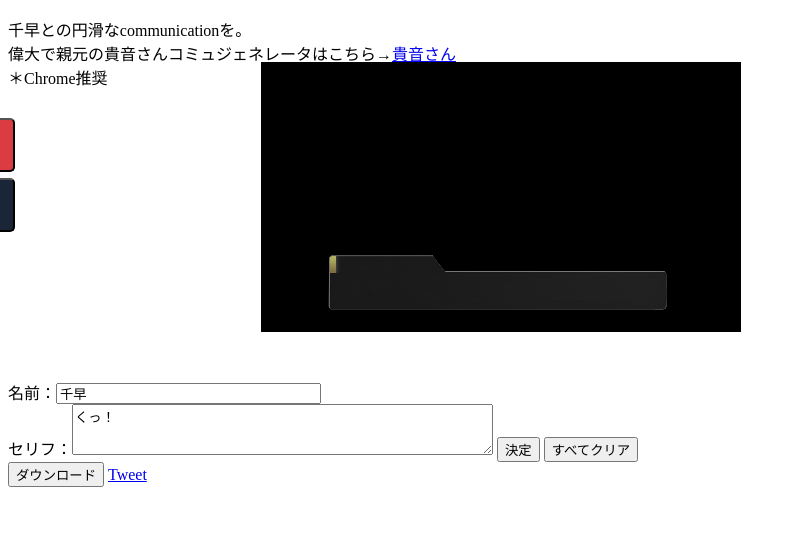
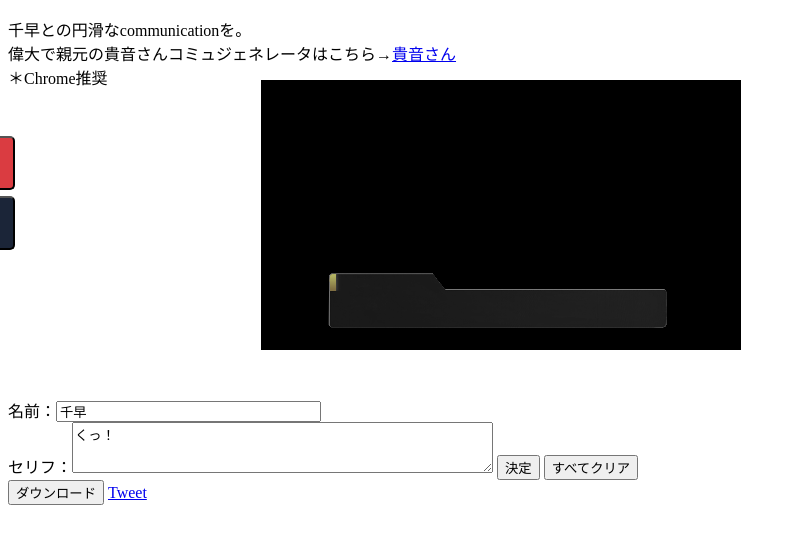
Before and after one commit to nanasi-kana/chihaya, a plain HTML site: page index.html in a window 1280 px wide. Shown: the part 58-602 px from the top of the page, without its empty margins (0-804 px from the left). Drawn offline with Linux system fonts and the light colour scheme.

Commit message:
Update index.html

```diff
--- a/index.html
+++ b/index.html
@@ -10,8 +10,9 @@
 	 <h2>千早コミュジェネレータ</h2>
 	 千早との円滑なcommunicationを。<br>
 	 偉大で親元の貴音さんコミュジェネレータはこちら→<a href="https://totonop.github.io/takane/">貴音さん</a><br>
-	 ＊Chrome推奨<br>
+	 ＊Chrome推奨
 	</div>
+	<br>
 	<script type="text/javascript" src="createImage.js"></script>
 
 	<link rel="icon" href="img/favicon.ico" type="image/vnd.microsoft.icon">
```
